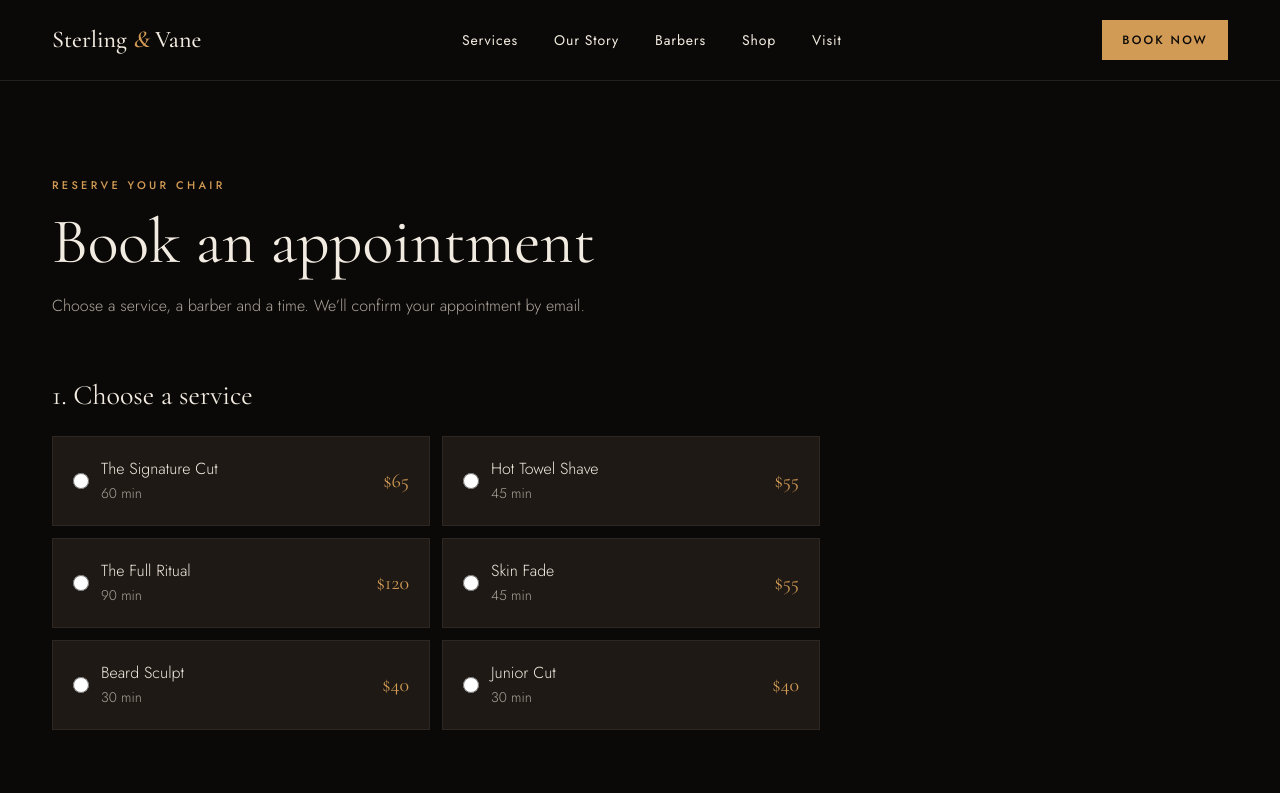
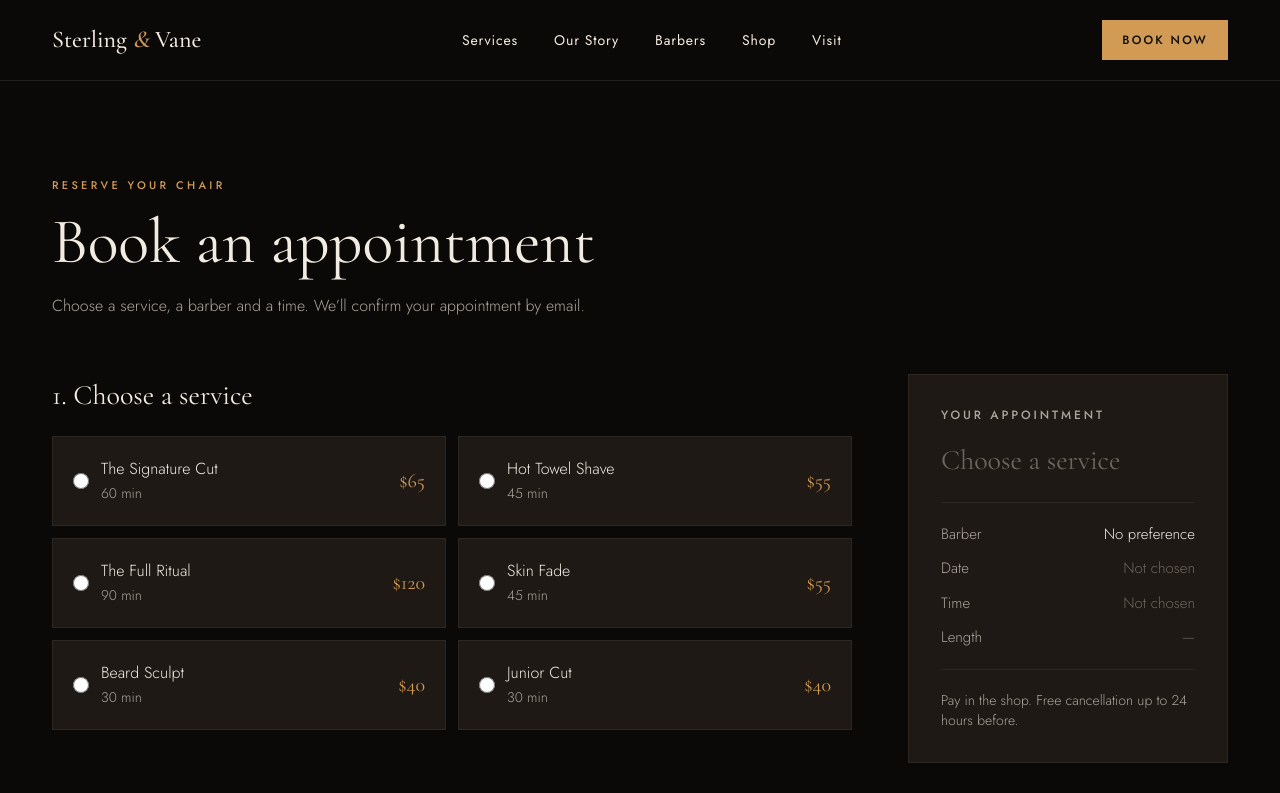
Before and after one commit to dev-rome/Sterling-Vane, a Next.js app: page /book in a window 1280 px wide. Shown: the top 793 px of the page. Built offline with nearby package versions, Linux system fonts and the light colour scheme.

Commit message:
feat: add live appointment summary to booking page

```diff
--- a/src/components/BookingForm.tsx
+++ b/src/components/BookingForm.tsx
@@ -7,7 +7,7 @@ import { bookingSchema, type BookingInput } from "@/lib/booking-schema";
 import { services } from "@/data/services";
 import { barbers } from "@/data/barbers";
 import { formatPrice } from "@/lib/format";
-import { getTimeSlots } from "@/lib/schedule";
+import { getTimeSlots, parseDate } from "@/lib/schedule";
 
 const optionCard =
   "flex cursor-pointer items-center justify-between gap-4 border border-line bg-card p-5 transition-colors hover:border-amber has-[:checked]:border-amber";
@@ -17,6 +17,12 @@ const timeChip =
 
 const textInput =
   "w-full border border-line bg-card px-4 py-3 text-[0.9375rem] placeholder:text-muted aria-invalid:border-error";
+
+const formatDay = new Intl.DateTimeFormat("en-US", {
+  weekday: "short",
+  month: "short",
+  day: "numeric",
+});
 
 // "2026-12-04" from a Date, in local time.
 function toInputDate(date: Date) {
@@ -68,11 +74,18 @@ export function BookingForm() {
   );
   const latestDate = today ? addDays(today, 60) : "";
 
-  const selectedDate = useWatch({ control, name: "date" });
+  const [serviceSlug, barberSlug, selectedDate, selectedTime] = useWatch({
+    control,
+    name: ["service", "barber", "date", "time"],
+  });
   const timeSlots = getTimeSlots(selectedDate);
 
+  const chosenService = services.find((s) => s.slug === serviceSlug);
+  const chosenBarber = barbers.find((b) => b.slug === barberSlug);
+  const chosenDate = parseDate(selectedDate);
+
   async function onSubmit(data: BookingInput) {
-    // Temporary: replaced by a server action in Part 6.
+    // Temporary: replaced by a server action in Part 8.
     console.log("Valid booking:", data);
   }
 
@@ -80,9 +93,12 @@ export function BookingForm() {
     <form
       onSubmit={handleSubmit(onSubmit)}
       noValidate
-      className="mt-14 flex max-w-3xl flex-col gap-14"
+      className="mt-14 grid gap-14 lg:grid-cols-[minmax(0,1fr)_20rem] lg:items-start"
     >
-      <fieldset aria-describedby={errors.service ? "service-error" : undefined}>
+      <div className="flex flex-col gap-14">
+        <fieldset
+          aria-describedby={errors.service ? "service-error" : undefined}
+        >
           <legend className="font-display text-[1.75rem]">
             1. Choose a service
           </legend>
@@ -152,7 +168,9 @@ export function BookingForm() {
                   />
                   <span>
                     <span className="block">{barber.name}</span>
-                  <span className="text-sm text-stone">{barber.specialty}</span>
+                    <span className="text-sm text-stone">
+                      {barber.specialty}
+                    </span>
                   </span>
                 </span>
               </label>
@@ -215,7 +233,11 @@ export function BookingForm() {
               </p>
             )}
             {errors.time && (
-            <p id="time-error" role="alert" className="mt-3 text-sm text-error">
+              <p
+                id="time-error"
+                role="alert"
+                className="mt-3 text-sm text-error"
+              >
                 {errors.time.message}
               </p>
             )}
@@ -223,7 +245,9 @@ export function BookingForm() {
         </fieldset>
 
         <fieldset>
-        <legend className="font-display text-[1.75rem]">4. Your details</legend>
+          <legend className="font-display text-[1.75rem]">
+            4. Your details
+          </legend>
 
           <div className="mt-5 grid gap-6 sm:grid-cols-2">
             <div className="flex flex-col gap-2">
@@ -313,11 +337,75 @@ export function BookingForm() {
             </div>
           </div>
         </fieldset>
+      </div>
+
+      <aside
+        aria-labelledby="summary-heading"
+        className="border border-line bg-card p-8 lg:sticky lg:top-8 lg:col-start-2 lg:row-span-2 lg:row-start-1"
+      >
+        <h2
+          id="summary-heading"
+          className="text-xs font-medium tracking-[0.24em] text-stone uppercase"
+        >
+          Your appointment
+        </h2>
+
+        <div className="mt-5 flex items-baseline justify-between gap-4">
+          <p className="font-display text-[1.75rem] leading-tight">
+            {chosenService?.name ?? (
+              <span className="text-muted">Choose a service</span>
+            )}
+          </p>
+          {chosenService && (
+            <p className="font-display text-[1.75rem] text-amber">
+              {formatPrice.format(chosenService.price)}
+            </p>
+          )}
+        </div>
+
+        <dl className="mt-6 grid grid-cols-[auto_1fr] gap-x-6 gap-y-3 border-y border-line py-5 text-[0.9375rem]">
+          <dt className="text-stone">Barber</dt>
+          <dd className="text-right">
+            {chosenBarber?.name ?? "No preference"}
+          </dd>
+
+          <dt className="text-stone">Date</dt>
+          <dd className="text-right">
+            {chosenDate ? (
+              formatDay.format(chosenDate)
+            ) : (
+              <span className="text-muted">Not chosen</span>
+            )}
+          </dd>
+
+          <dt className="text-stone">Time</dt>
+          <dd className="text-right">
+            {selectedTime ? (
+              formatSlot(selectedTime)
+            ) : (
+              <span className="text-muted">Not chosen</span>
+            )}
+          </dd>
+
+          <dt className="text-stone">Length</dt>
+          <dd className="text-right">
+            {chosenService ? (
+              `${chosenService.duration} min`
+            ) : (
+              <span className="text-muted">—</span>
+            )}
+          </dd>
+        </dl>
+
+        <p className="mt-5 text-sm text-stone">
+          Pay in the shop. Free cancellation up to 24 hours before.
+        </p>
+      </aside>
 
       <button
         type="submit"
         disabled={isSubmitting}
-        className="self-start bg-amber px-9 py-5 text-[0.8125rem] font-medium tracking-[0.18em] text-espresso uppercase transition-colors hover:bg-amber-light disabled:opacity-60"
+        className="self-start justify-self-start bg-amber px-9 py-5 text-[0.8125rem] font-medium tracking-[0.18em] text-espresso uppercase transition-colors hover:bg-amber-light disabled:opacity-60 lg:col-start-1"
       >
         Request appointment
       </button>
```
Lines whose indentation alone changed are shown as unchanged.
